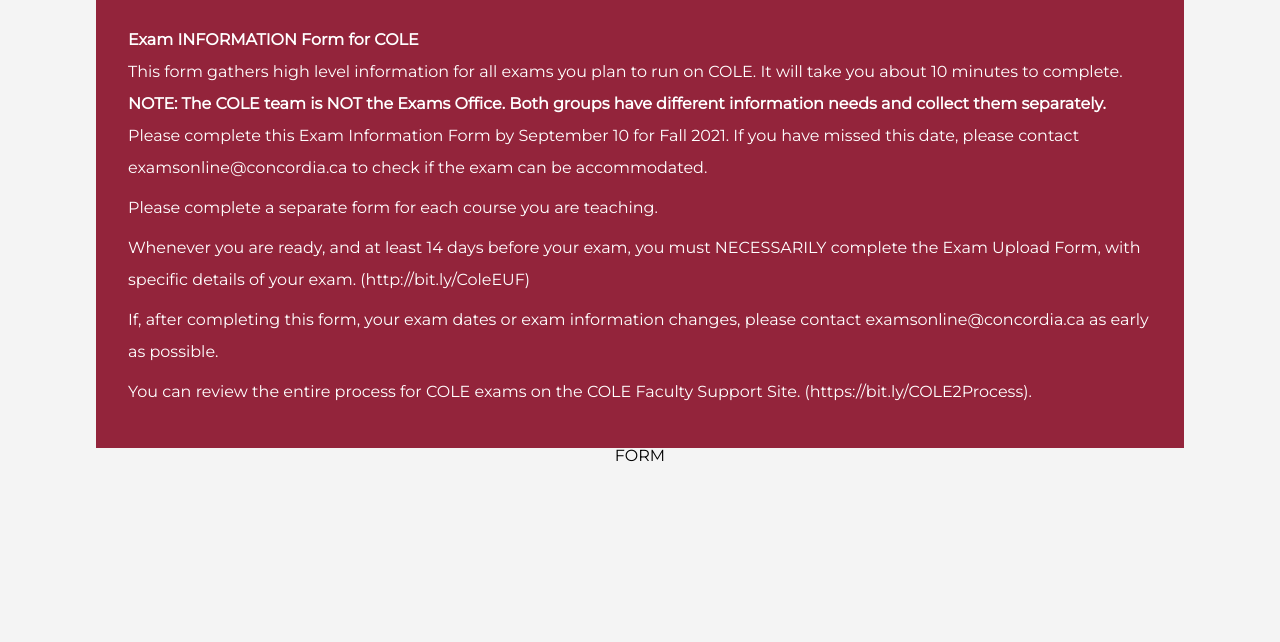
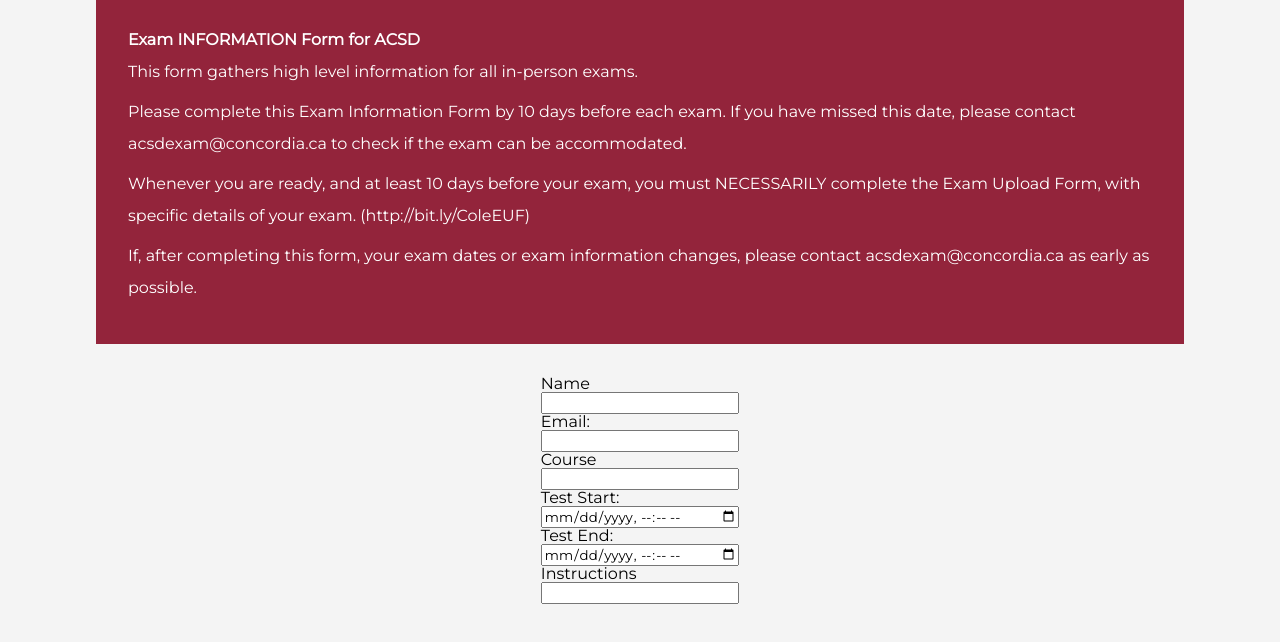
Before and after one commit to vishal-handa/Exams-Form, a React (Create React App) app in the folder exams-form/: page / in a window 1280 px wide. Shown: the top 642 px of the page. Built offline with nearby package versions, Linux system fonts and the light colour scheme.

Commit message:
basic form

```diff
--- a/exams-form/src/App.js
+++ b/exams-form/src/App.js
@@ -1,7 +1,7 @@
 import React from "react";
 import styled from "styled-components";
 import GlobalStyles from "./GlobalStyles";
-import Form from "./components/Form";
+import ExamForm from "./components/ExamForm";
 import Title from "./components/Title";
 
 const App = () => {
@@ -9,7 +9,7 @@
     <Wrapper>
       <GlobalStyles />
       <Title />
-      <Form />
+      <ExamForm />
     </Wrapper>
   );
 };
--- /dev/null
+++ b/exams-form/src/components/ExamForm.js
@@ -0,0 +1,66 @@
+import React, { useEffect, useState } from "react";
+import styled from "styled-components";
+
+const ExamForm = () => {
+  const tests = { startTime: "", endTime: "", instructions: "" };
+  const examDetails = { course: "", testInfo: [tests] };
+
+  const [inputs, setInputs] = useState({
+    name: "",
+    email: "",
+    examInfo: [examDetails],
+  });
+  console.log(inputs);
+  return (
+    <Wrapper>
+      <Form>
+        <label htmlFor="name">Name</label>
+        <input id="name" />
+        <label htmlFor="email">Email: </label>
+        <input id="email" type="email" />
+        {inputs.examInfo.map((course, index) => {
+          console.log(course);
+          return (
+            <CourseContainer>
+              <label htmlFor="course">Course</label>
+              <input id="course" />
+              {course.testInfo.map((test, id) => {
+                return (
+                  <TestContainer>
+                    <label>Test Start:</label>
+                    <input type="datetime-local" />
+                    <label>Test End:</label>
+                    <input type="datetime-local" />
+                    <label>Instructions</label>
+                    <input type="textarea" />
+                  </TestContainer>
+                );
+              })}
+            </CourseContainer>
+          );
+        })}
+      </Form>
+    </Wrapper>
+  );
+};
+
+const Wrapper = styled.div`
+  padding: 2rem;
+`;
+
+const Form = styled.form`
+  display: flex;
+  flex-direction: column;
+`;
+
+const CourseContainer = styled.div`
+  display: flex;
+  flex-direction: column;
+`;
+
+const TestContainer = styled.div`
+  display: flex;
+  flex-direction: column;
+`;
+
+export default ExamForm;
--- a/exams-form/src/components/Form.js
+++ /dev/null
@@ -1,8 +0,0 @@
-import React from "react";
-import styled from "styled-components";
-
-const Form = () => {
-  return <div>FORM</div>;
-};
-
-export default Form;
--- a/exams-form/src/components/Title.js
+++ b/exams-form/src/components/Title.js
@@ -4,39 +4,24 @@
 const Title = () => {
   return (
     <Wrapper>
-      <h1>Exam INFORMATION Form for COLE</h1>
+      <h1>Exam INFORMATION Form for ACSD</h1>
+      <p>This form gathers high level information for all in-person exams.</p>
+
       <p>
-        This form gathers high level information for all exams you plan to run
-        on COLE. It will take you about 10 minutes to complete.{" "}
+        Please complete this Exam Information Form by 10 days before each exam.
+        If you have missed this date, please contact acsdexam@concordia.ca to
+        check if the exam can be accommodated.
       </p>
 
-      <h2>
-        NOTE: The COLE team is NOT the Exams Office. Both groups have different
-        information needs and collect them separately.{" "}
-      </h2>
-
       <p>
-        Please complete this Exam Information Form by September 10 for Fall
-        2021. If you have missed this date, please contact
-        examsonline@concordia.ca to check if the exam can be accommodated.
-      </p>
-
-      <p>Please complete a separate form for each course you are teaching.</p>
-
-      <p>
-        Whenever you are ready, and at least 14 days before your exam, you must
+        Whenever you are ready, and at least 10 days before your exam, you must
         NECESSARILY complete the Exam Upload Form, with specific details of your
         exam. (http://bit.ly/ColeEUF)
       </p>
 
       <p>
         If, after completing this form, your exam dates or exam information
-        changes, please contact examsonline@concordia.ca as early as possible.
-      </p>
-
-      <p>
-        You can review the entire process for COLE exams on the COLE Faculty
-        Support Site. (https://bit.ly/COLE2Process).
+        changes, please contact acsdexam@concordia.ca as early as possible.
       </p>
     </Wrapper>
   );
```
